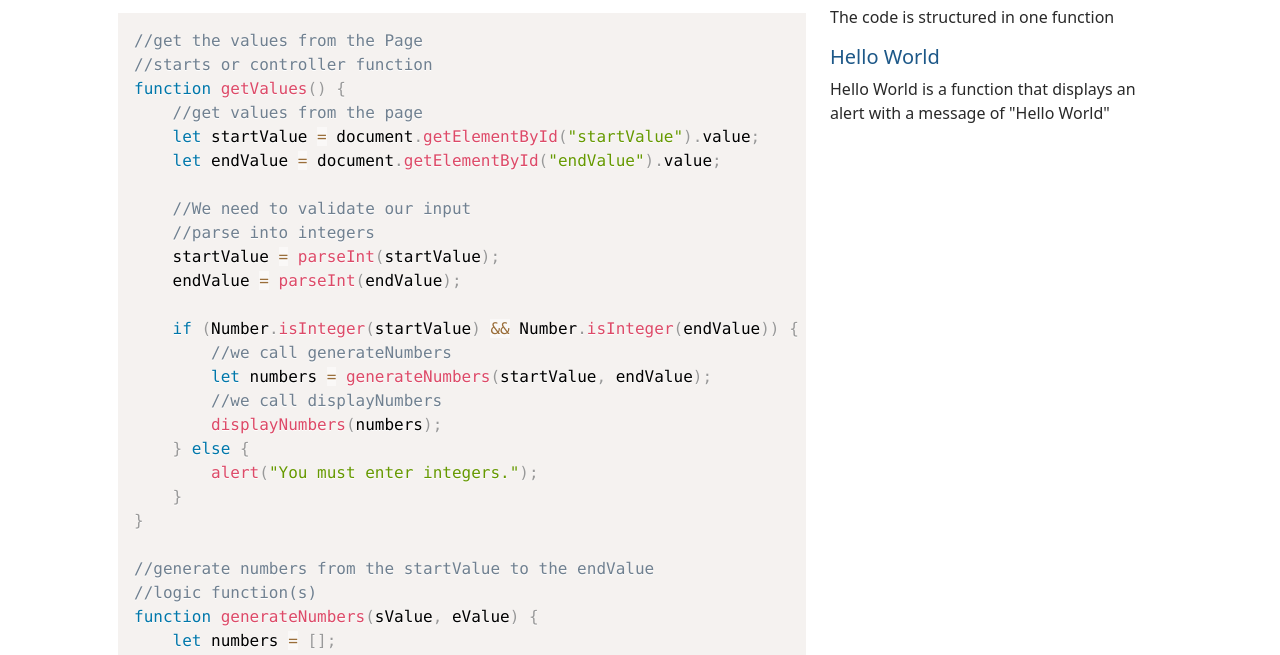
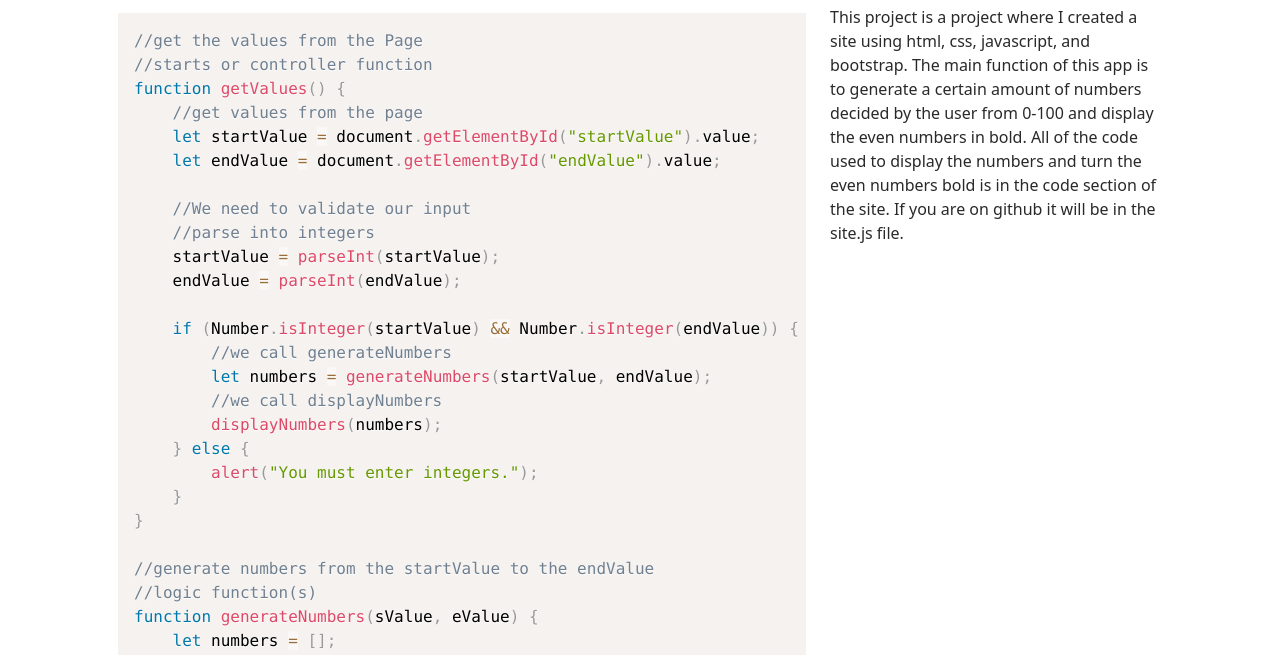
Before and after one commit to andrewmurphy02/Hundo, a plain HTML site: page code.html in a window 1280 px wide. Shown: the part 138-793 px from the top of the page. Drawn offline with nearby package versions, Linux system fonts and the light colour scheme.

Commit message:
final changes

```diff
--- a/code.html
+++ b/code.html
@@ -116,9 +116,11 @@
                     </pre>
                 </div>
                 <div class="col-lg-4">
-                    <p>The code is structured in one function</p>
-                    <h5>Hello World</h5>
-                    <p>Hello World is a function that displays an alert with a message of "Hello World"</p>
+                    <p>This project is a project where I created a site using html, css, javascript, and bootstrap. The main function of this
+                        app is to generate a certain amount of numbers decided by the user from 0-100 and display the even numbers in bold. All
+                        of the code used to display the numbers and turn the even numbers bold is in the code section of the site. If you are on github
+                        it will be in the site.js file.
+                    </p>
                 </div>
             </div>
         </div>
```
